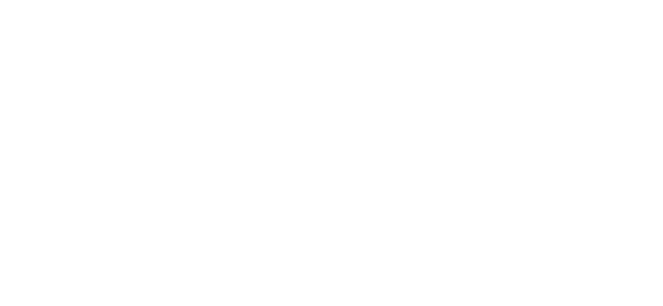
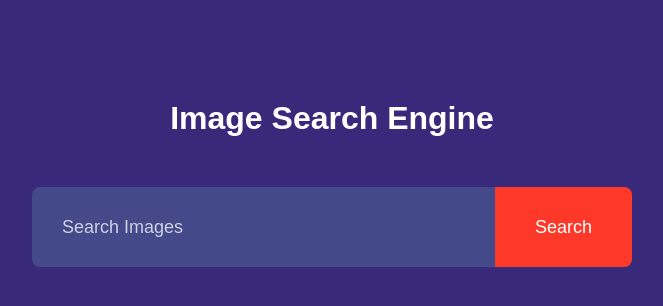
Before and after one commit to Yosri-Jemai/Image-SE, a website: page index.html in a window 1280 px wide. Shown: the whole page, without its empty margins (308-971 px from the left). Drawn offline with Linux system fonts and the light colour scheme.

Commit message:
search Style

```diff
--- a/index.html
+++ b/index.html
@@ -2,9 +2,15 @@
 <html lang="en">
 <head>
     <meta charset="UTF-8">
-    <title>Title</title>
+    <title>Image SE</title>
+  <link rel="stylesheet" href="styles.css">
 </head>
 <body>
-
+  <h1>Image Search Engine</h1>
+  <form id="search">
+      <input type="text" name="search" id="searchText" placeholder="Search Images">
+      <button>Search</button>
+  </form>
+<script src="script.js"></script>
 </body>
 </html>
--- a/styles.css
+++ b/styles.css
@@ -0,0 +1,60 @@
+*{
+    margin: 0;
+    padding: 0;
+    box-sizing: border-box;
+    font-family: Poppins, sans-serif;
+}
+
+body{
+    background: #39297b;
+    color: #fff;
+}
+
+h1{
+    text-align: center;
+    margin: 100px auto 50px;
+    font-weight: 600;
+}
+
+form{
+    width: 90%;
+    max-width: 600px;
+    margin: auto;
+    height: 80px;
+    background: #434989;
+    display: flex;
+    align-items: center;
+    border-radius: 8px;
+}
+
+form input{
+    flex: 1;
+    height: 100%;
+    border: 0;
+    outline: 0;
+    background: transparent;
+    color: #fff;
+    font-size: 18px;
+    padding: 0 30px;
+}
+
+form button{
+    padding: 0 40px;
+    height: 100%;
+    background: #ff3929;
+    color: #fff;
+    font-size: 18px;
+    border: 0;
+    outline: 0;
+    border-top-right-radius: 8px;
+    border-bottom-right-radius: 8px;
+    cursor: pointer;
+}
+form button:hover{
+    background: #dd2c1e;
+}
+
+::placeholder{
+    color: rgba(255, 255, 255, 0.75);
+    font-size: 18px;
+}
```
